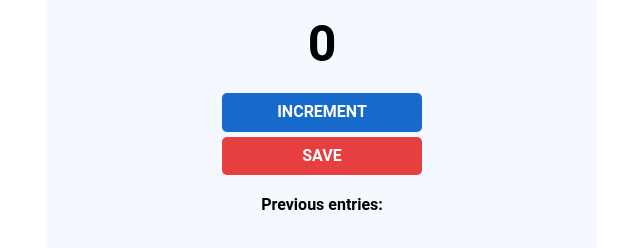
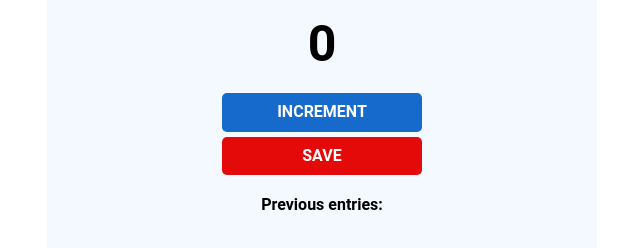
Before and after one commit to sbounsiar/subway-passenger-counter, a plain HTML site: page index.html in a window 1280 px wide. Shown: the part 190-438 px from the top of the page, without its empty margins (318-958 px from the left). Drawn offline with nearby package versions, Linux system fonts and the light colour scheme.

Commit message:
Update the save button color.

```diff
--- a/index.css
+++ b/index.css
@@ -35,7 +35,7 @@ button {
 }
 
 #save-btn {
-    background: rgba(228, 10, 10, 0.778);
+    background: rgb(228, 10, 10);
 }
 
 #container {
```
